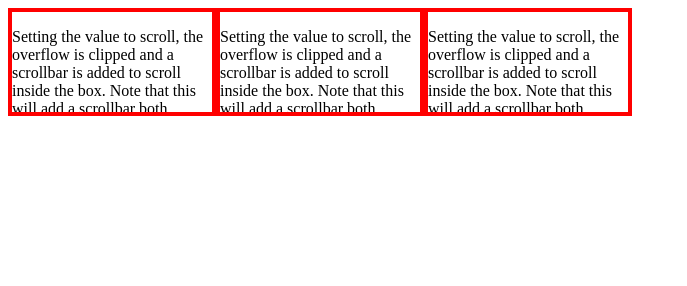
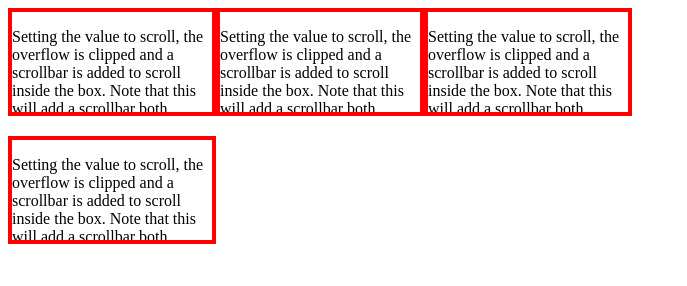
Before and after one commit to ALEX-NJOROGE-OFFICIAL/Css-float-and-overflow, a plain HTML site: page index.html in a window 1280 px wide. Shown: the whole page, without its empty margins (0-687 px from the left). Drawn offline with Linux system fonts and the light colour scheme.

Commit message:
Update index.html

```diff
--- a/index.html
+++ b/index.html
@@ -18,6 +18,10 @@ div{
     margin-right: 1;
 }
 
+    .ts{
+    clear: left;
+    margin-top: 20px;
+}
 </style>
 
 
@@ -40,6 +44,11 @@ div{
         <p>Setting the value to scroll, the overflow is clipped and a scrollbar is added to scroll inside the box. Note that this will add a scrollbar both horizontally and vertically (even if you do not need it):</p>
 
         </div>
+     <div class="ts">
+
+        <p>Setting the value to scroll, the overflow is clipped and a scrollbar is added to scroll inside the box. Note that this will add a scrollbar both horizontally and vertically (even if you do not need it):</p>
+
+        </div>
 
 
 
```
